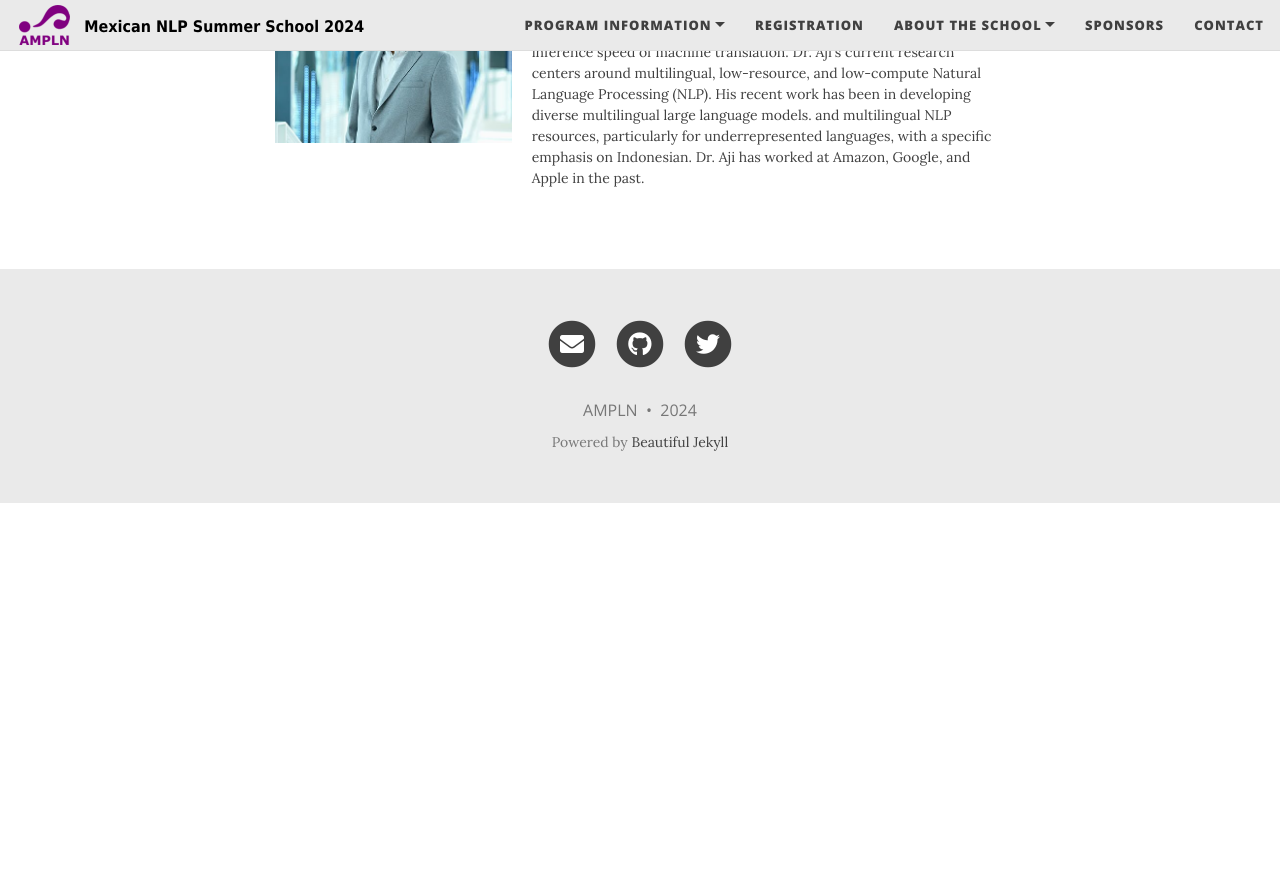
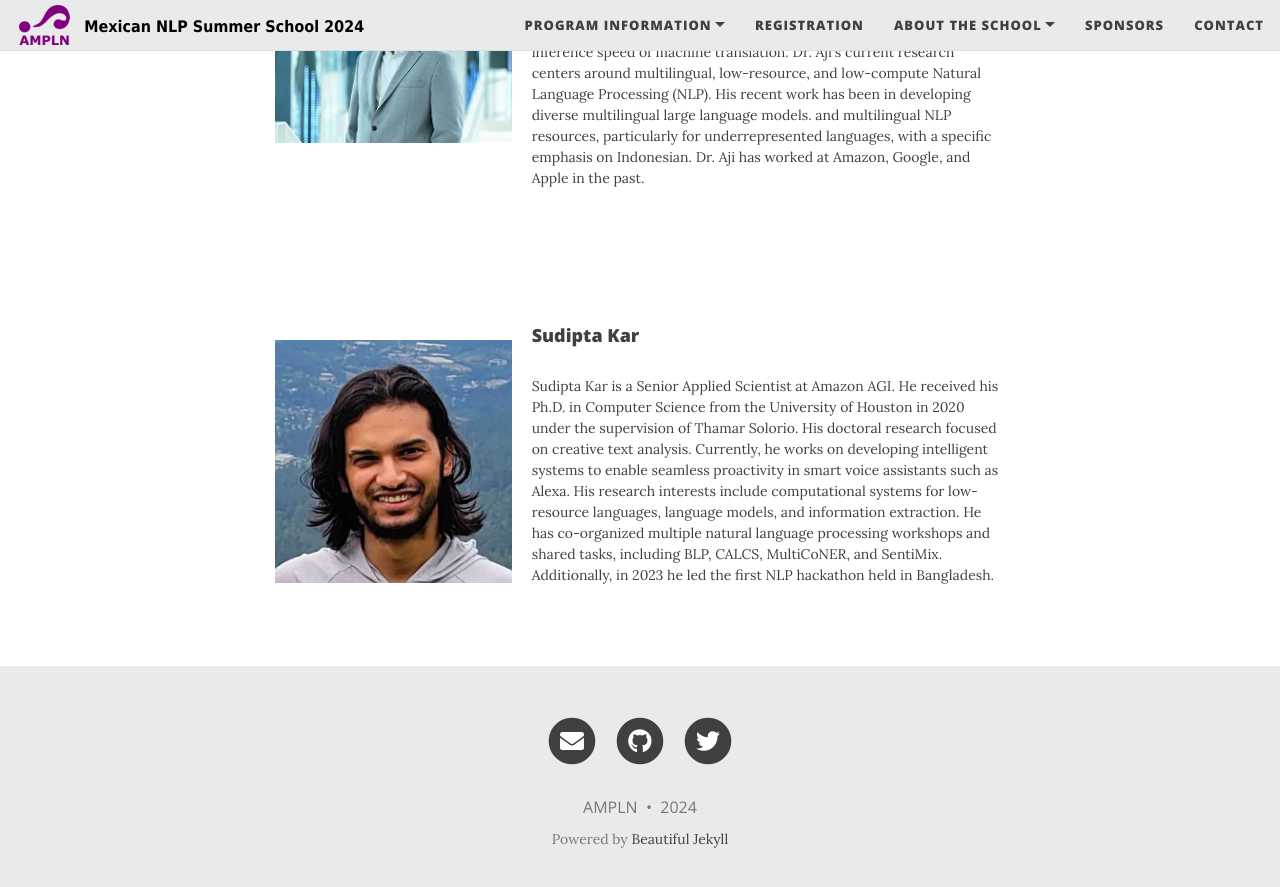
Before and after one commit to ampln/escuelaverano2024, a Jekyll site: the page built from speakers.md, in a window 1280 px wide and 900 px high, scrolled down 1280 px. Shown: the top 887 px of the window. Built offline with Jekyll 4.4.1, drawn with Linux system fonts in a browser that asks for light colours; nearby versions of some CDN libraries; before the commit the page ends 1783 px from its top, so only the background shows below that.

Commit message:
added sudipta as speaker

```diff
--- a/speakers.md
+++ b/speakers.md
@@ -31,7 +31,7 @@ css: "/assets/css/index.css"
 
   <div style="display: flex; align-items: center;">
   <div style="flex: 1;">
-    <img src="{{'/assets/images/speakers/speaker_danae.jpeg'| relative_url }}" alt="speaker_veronica_perez" width="300" />
+    <img src="{{'/assets/images/speakers/speaker_danae.jpeg'| relative_url }}" alt="speaker_danae" width="300" />
   </div>
   <div style="flex: 2; padding-left: 20px; font-size: 14px;">
     <h4>Danae Sánchez</h4>
@@ -43,7 +43,7 @@ css: "/assets/css/index.css"
 
   <div style="display: flex; align-items: center;">
   <div style="flex: 1;">
-    <img src="{{'/assets/images/speakers/speaker_aji.jpeg'| relative_url }}" alt="speaker_veronica_perez" width="300" />
+    <img src="{{'/assets/images/speakers/speaker_aji.jpeg'| relative_url }}" alt="speaker_aji" width="300" />
   </div>
   <div style="flex: 2; padding-left: 20px; font-size: 14px;">
     <h4>Alham Fikri Aji</h4>
@@ -52,6 +52,22 @@ css: "/assets/css/index.css"
     </p>
   </div>
 </div>
+
+<br>
+
+  <div style="display: flex; align-items: center;">
+  <div style="flex: 1;">
+    <img src="{{'/assets/images/speakers/speaker_sudipta.jpeg'| relative_url }}" alt="speaker_sudipta" width="300" />
+  </div>
+  <div style="flex: 2; padding-left: 20px; font-size: 14px;">
+    <h4>Sudipta Kar</h4>
+    <p>
+  Sudipta Kar is a Senior Applied Scientist at Amazon AGI. He received his Ph.D. in Computer Science from the University of Houston in 2020 under the supervision of Thamar Solorio. His doctoral research focused on creative text analysis. Currently, he works on developing intelligent systems to enable seamless proactivity in smart voice assistants such as Alexa. His research interests include computational systems for low-resource languages, language models, and information extraction.
+  He has co-organized multiple natural language processing workshops and shared tasks, including BLP, CALCS, MultiCoNER, and SentiMix. Additionally, in 2023 he led the first NLP hackathon held in Bangladesh.
+    </p>
+  </div>
+</div>
+
 <!-- <br>
   <div style="display: flex; align-items: center;">
   <div style="flex: 1;">
```
Also changed, not shown: assets/images/speakers/speaker_sudipta.jpeg (added), 4 other files.
